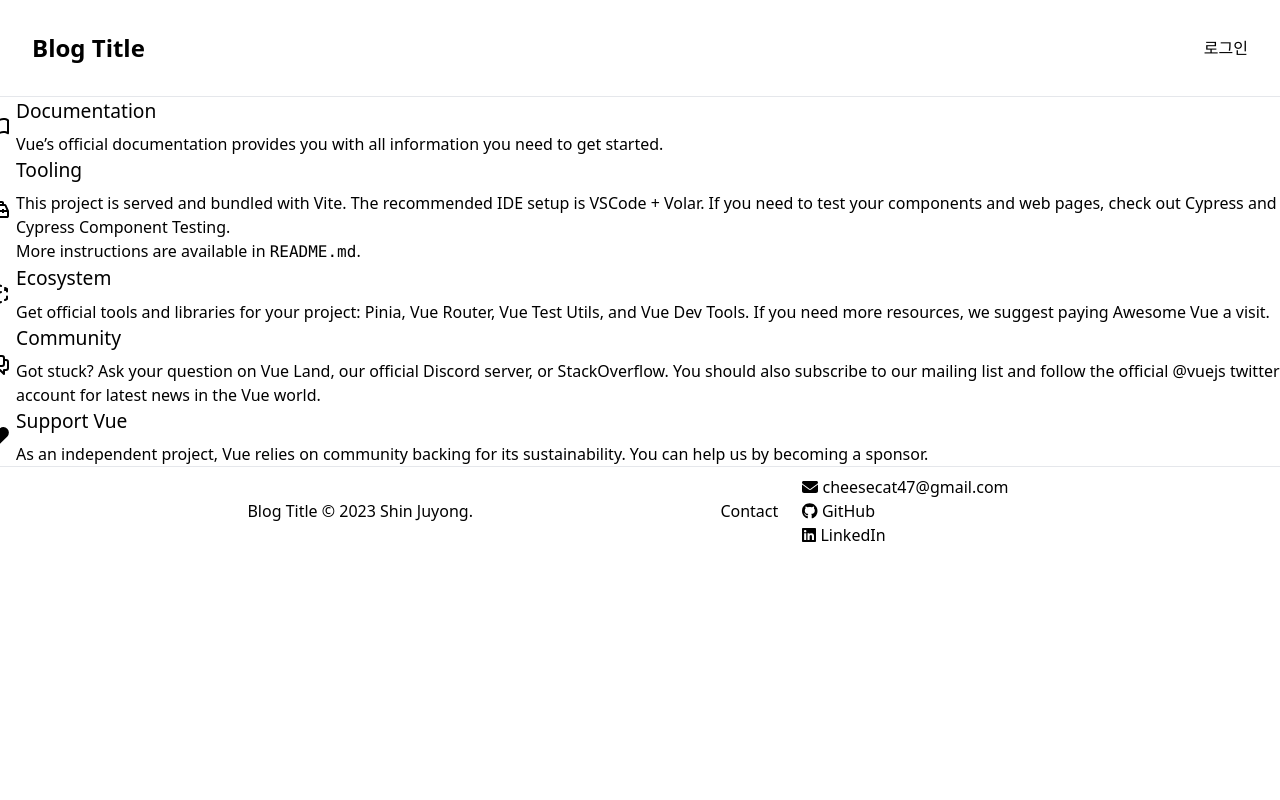
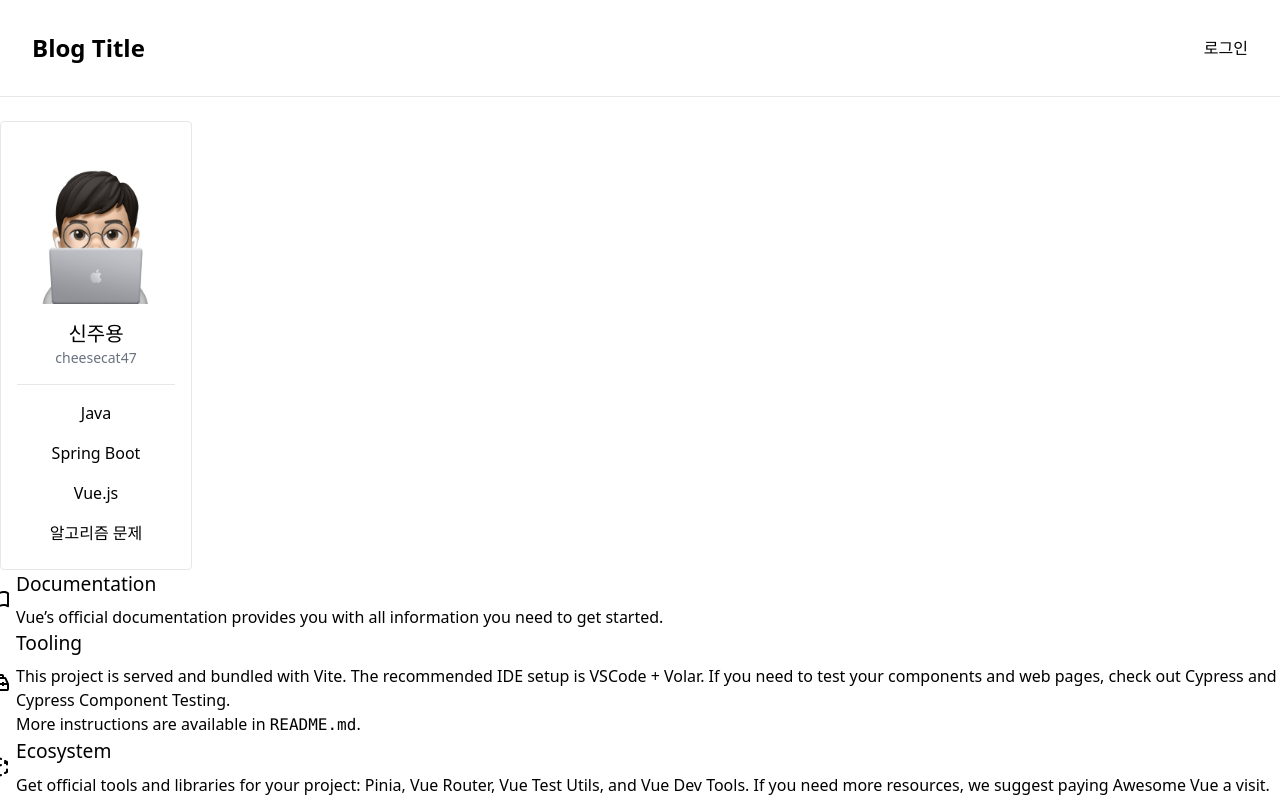
Before and after one commit to cheesecat47/rerolog, a Vue app in the folder myBlog-frontend/: page / in a window 1280 px wide. Shown: the top 800 px of the page. Built offline with nearby package versions, Linux system fonts and the light colour scheme.

Commit message:
Feat: 좌측 Navbar 구현
이슈 번호: #13

- 좌측 Navbar 구현. 카테고리 목록 동적 생성 등은 API 작성 후 수정 필요.

```diff
--- /dev/null
+++ b/myBlog-frontend/src/components/NavbarLeft.vue
@@ -0,0 +1,43 @@
+<script setup>
+import { ref } from 'vue';
+import { RouterLink } from 'vue-router';
+
+// Todo: API로 카테고리 목록 받아와서 동적 생성
+const categories = ref(['Java', 'Spring Boot', 'Vue.js', '알고리즘 문제']);
+</script>
+
+<template>
+  <!-- 좌측 Navbar -->
+  <nav class="lg:w-48 mx-6 lg:mx-0 px-2 py-4 rounded border">
+    <!-- 프로필 영역. 누르면 소개 페이지로 이동 -->
+    <RouterLink
+      :to="{ name: 'about' }"
+      class="flex flex-row lg:flex-col items-center justify-center"
+    >
+      <!-- Todo: API로 받아온 유저 정보로 변경 -->
+      <img
+        class="rounded-sm p-2 w-40 lg:w-full"
+        src="../assets/6B152AA5-CC62-49B6-913A-7C702AF22F1E_1_102_o.jpeg"
+        alt="profile image"
+      />
+      <div class="flex flex-col items-center">
+        <p class="pt-2 text-xl">신주용</p>
+        <p class="pb-2 text-sm text-gray-500">cheesecat47</p>
+      </div>
+    </RouterLink>
+    <hr class="m-2" />
+
+    <!-- 카테고리 목록 -->
+    <ul>
+      <li
+        class="p-2 text-center"
+        v-for="(item, index) in categories"
+        :key="index"
+      >
+        {{ item }}
+      </li>
+    </ul>
+  </nav>
+</template>
+
+<style scoped></style>
--- a/myBlog-frontend/src/components/NavbarTop.vue
+++ b/myBlog-frontend/src/components/NavbarTop.vue
@@ -13,7 +13,7 @@ const logout = () => {
 </script>
 
 <template>
-  <header class="box-border">
+  <header class="box-border mb-6">
     <nav class="flex items-center justify-between flex-wrap p-8">
       <div class="flex items-center flex-shrink-0 mr-6">
         <span class="font-bold text-2xl">Blog Title</span>
--- a/myBlog-frontend/src/views/HomeView.vue
+++ b/myBlog-frontend/src/views/HomeView.vue
@@ -1,8 +1,10 @@
 <script setup>
-import TheWelcome from '../components/TheWelcome.vue'
+import TheWelcome from '../components/TheWelcome.vue';
+import NavbarLeft from '../components/NavbarLeft.vue';
 </script>
 
 <template>
+  <NavbarLeft />
   <main>
     <TheWelcome />
   </main>
```
Also changed, not shown: myBlog-frontend/src/assets/6B152AA5-CC62-49B6-913A-7C702AF22F1E_1_102_o.jpeg (added).
